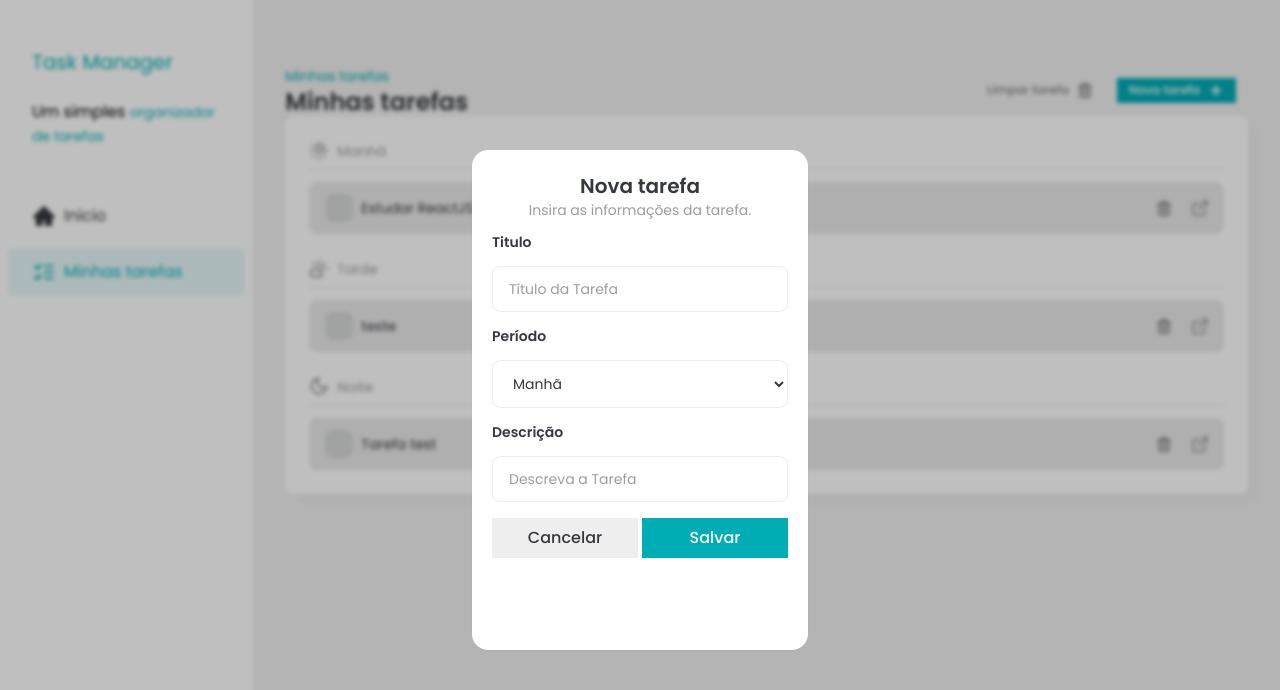
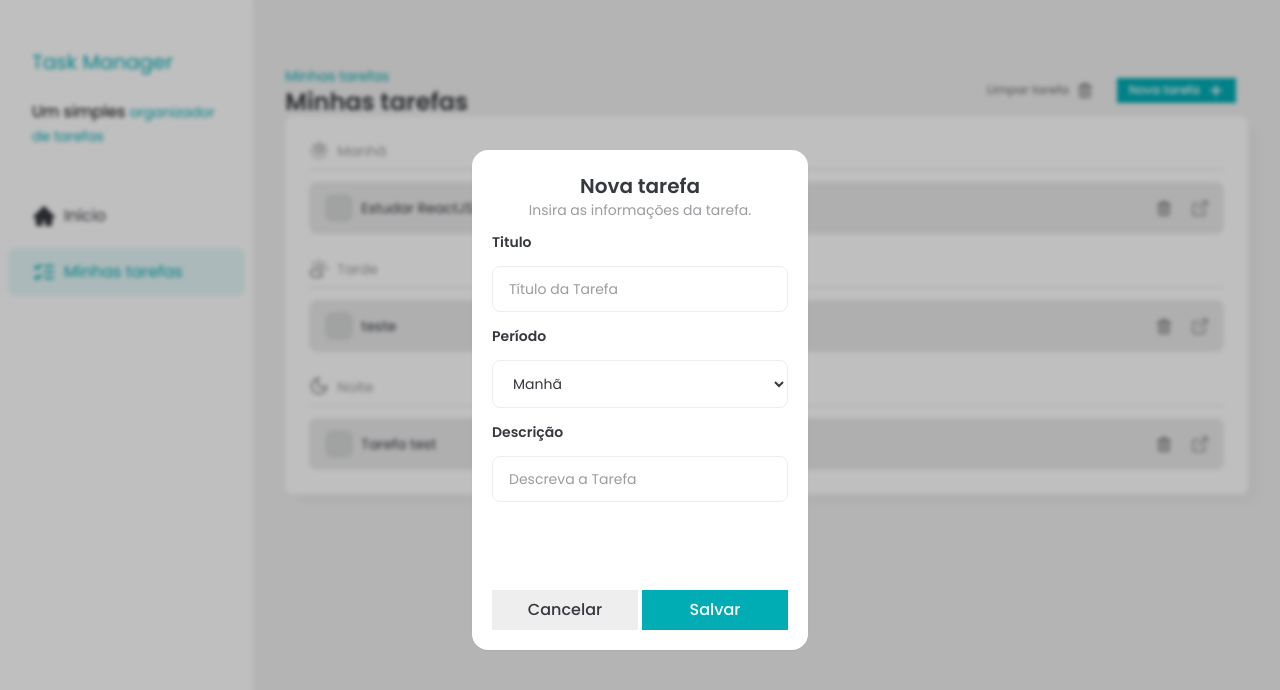
Before and after one commit to marcoss741-0/fsc-task-manager, a React (Vite) app: page / in a window 1280 px wide. Both pictures are taken after a click on the button "Nova tarefa". Shown: the top 690 px of the page. Built offline with nearby package versions, Linux system fonts and the light colour scheme; data requests are answered from the project's data file.

Commit message:
Refatora o diálogo de adição de tarefas para melhorar a estrutura do formulário e a experiência do usuário, removendo o timeout e ajustando o layout dos campos.

```diff
--- a/src/components/AddTaskDialog.jsx
+++ b/src/components/AddTaskDialog.jsx
@@ -38,14 +38,12 @@ const AddTaskDialog = ({ isOpen, closeDialog, handleNewTask }) => {
     });
     toast.success("Tarefa criada com sucesso!");
 
-    setTimeout(() => {
     closeDialog();
     reset({
       title: "",
       description: "",
       time: "morning",
     });
-    }, 2000);
   };
 
   const nodeRef = useRef();
@@ -74,9 +72,10 @@ const AddTaskDialog = ({ isOpen, closeDialog, handleNewTask }) => {
                   </p>
                 </div>
                 <form
-                  className="w-full space-y-4 h-full flex flex-col"
+                  className="w-full space-y-4 h-full flex flex-col justify-between"
                   onSubmit={handleSubmit(handleSaveButton)}
                 >
+                  <div className="space-y-4">
                     <Input
                       label="Titulo"
                       id="title"
@@ -126,8 +125,9 @@ const AddTaskDialog = ({ isOpen, closeDialog, handleNewTask }) => {
                       })}
                       errorMessage={errors.description?.message}
                     />
+                  </div>
 
-                  <div className="w-full gap-1 flex">
+                  <div className="w-full gap-1 flex mt-4">
                     <Button
                       type="button"
                       size="large"
```
Lines whose indentation alone changed are shown as unchanged.
